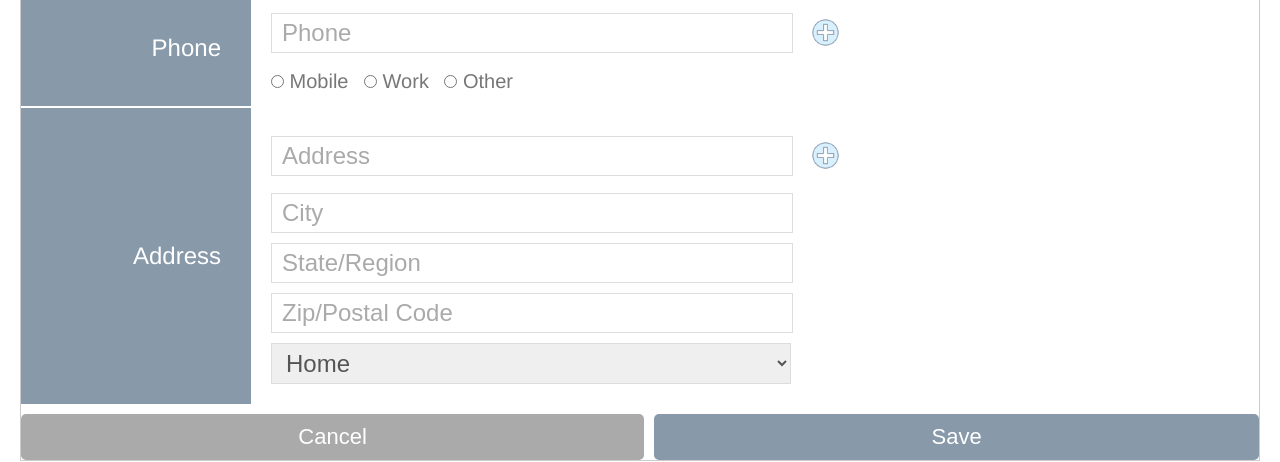
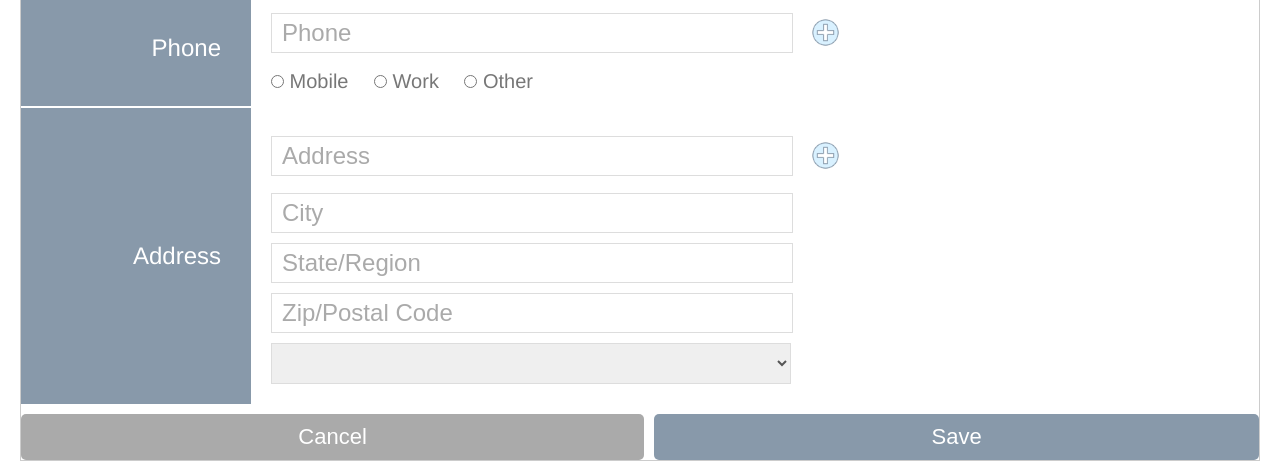
Before and after one commit to benmuratseker/angular-reactive-forms, an Angular app: page /contacts/edit in a window 1280 px wide. Shown: the part 359-821 px from the top of the page. Built offline with nearby package versions, Linux system fonts and the light colour scheme; what angular-in-memory-web-api would draw is missing.

Commit message:
radios and select box updated

```diff
--- a/src/app/contacts/contact.model.ts
+++ b/src/app/contacts/contact.model.ts
@@ -20,3 +20,15 @@ export interface Address {
   postalCode: string,
   addressType: string,
 }
+
+export const phoneTypeValues = [
+  { title: 'Mobile', value: 'mobile' },
+  { title: 'Work', value: 'work' },
+  { title: 'Other', value: 'other' },
+]
+
+export const addressTypeValues = [
+  { title: 'Home', value: 'home' },
+  { title: 'Work', value: 'work' },
+  { title: 'Other', value: 'other' },
+]
--- a/src/app/edit-contact/edit-contact.component.html
+++ b/src/app/edit-contact/edit-contact.component.html
@@ -19,9 +19,13 @@
           <img src="/assets/plus-grey-blue.png" class="add" />
         </div>
         <div class="radio">
-          <input type="radio" formControlName="phoneType" value="mobile" /> Mobile
+          <!-- before phoneTypeValues decleration -->
+          <!-- <input type="radio" formControlName="phoneType" value="mobile" /> Mobile
           <input type="radio" formControlName="phoneType" value="work" /> Work
-          <input type="radio" formControlName="phoneType" value="other" /> Other
+          <input type="radio" formControlName="phoneType" value="other" /> Other -->
+          <span *ngFor="let phoneType of phoneTypes">
+            <input type="radio" formControlName="phoneType" [value]="phoneType.value" /> {{ phoneType.title }}
+          </span>
         </div>
       </div>
     </section>
@@ -36,10 +40,11 @@
           <input placeholder="City" formControlName="city" />
           <input placeholder="State/Region" formControlName="state" />
           <input placeholder="Zip/Postal Code" formControlName="postalCode" />
-          <select>
-            <option value="home">Home</option>
+          <select formControlName="addressType">
+            <option *ngFor="let addressType of addressTypes" [value]="addressType.value">{{ addressType.title }}</option>
+            <!-- <option value="home">Home</option>
             <option value="work">Work</option>
-            <option value="mobile">Other</option>
+            <option value="mobile">Other</option> -->
           </select>
         </div>
       </div>
--- a/src/app/edit-contact/edit-contact.component.ts
+++ b/src/app/edit-contact/edit-contact.component.ts
@@ -2,6 +2,7 @@ import { Component, OnInit } from '@angular/core';
 import { FormBuilder, FormControl, FormGroup } from '@angular/forms';
 import { ActivatedRoute, Router } from '@angular/router';
 import { ContactsService } from '../contacts/contacts.service';
+import { addressTypeValues, phoneTypeValues } from '../contacts/contact.model';
 
 @Component({
   templateUrl: './edit-contact.component.html',
@@ -29,6 +30,8 @@ export class EditContactComponent implements OnInit {
   // });
   //#endregion
 
+  phoneTypes = phoneTypeValues;
+  addressTypes = addressTypeValues;
   contactForm = this.fb.nonNullable.group({
       id : '',
       firstName : '',
```
